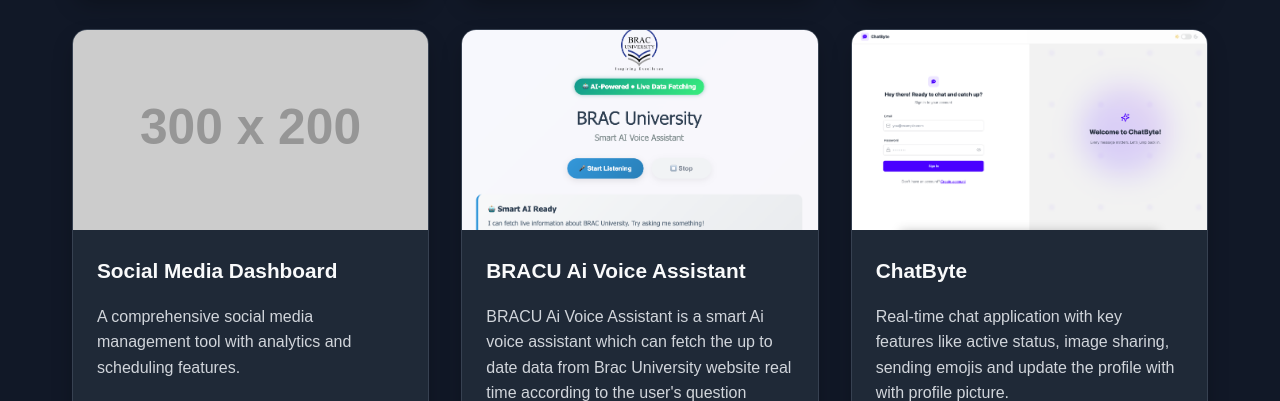
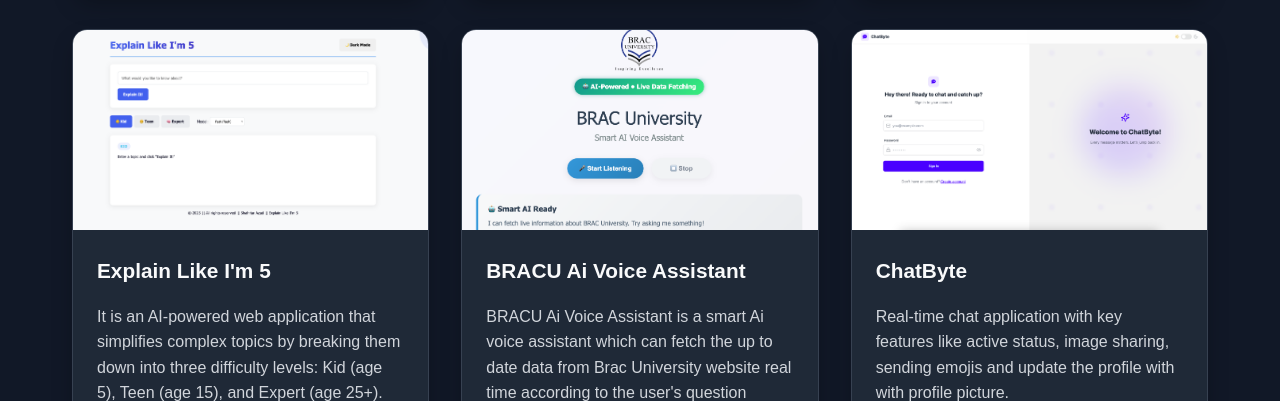
Before and after one commit to Shahriar-Azad/My_Portfolio, a plain HTML site: page index.html in a window 1280 px wide. Shown: the part 1839-2240 px from the top of the page. Drawn offline with Linux system fonts and the light colour scheme; placeholder pictures from the web are drawn by us; a web font is replaced by a local one.

Commit message:
project3 uploaded

```diff
--- a/index.html
+++ b/index.html
@@ -113,14 +113,14 @@
             </div>
             <div class="project-card">
                 <div class="project-image">
-                    <img src="https://via.placeholder.com/300x200/10b981/ffffff?text=Project+4" alt="Social Media Dashboard">
+                    <img src="images/project3.png" alt="Social Media Dashboard">
                 </div>
                 <div class="project-details">
-                    <h3>Social Media Dashboard</h3>
-                    <p>A comprehensive social media management tool with analytics and scheduling features.</p>
+                    <h3>Explain Like I'm 5</h3>
+                    <p>It is an AI-powered web application that simplifies complex topics by breaking them down into three difficulty levels: Kid (age 5), Teen (age 15), and Expert (age 25+). The intuitive interface lets users input any topic and instantly get tailored explanations at each level, making it useful for learners, educators, and curious minds alike.<br>Tech Stack Used:<br>React.js, Html5, Css3, Google Gemini Ai Api</p>
                     <div class="project-buttons">
-                        <a href="#" class="btn btn-primary"><i class="fas fa-external-link-alt"></i> Live</a>
-                        <a href="#" class="btn btn-secondary"><i class="fab fa-github"></i> Source Code</a>
+                        <a href="https://explain-like-im-5-shahriarazad.vercel.app/" class="btn btn-primary"><i class="fas fa-external-link-alt"></i> Live</a>
+                        <a href="https://github.com/Shahriar-Azad/Explain_Like_Im_5" class="btn btn-secondary"><i class="fab fa-github"></i> Source Code</a>
                     </div>
                 </div>
             </div>
```
Also changed, not shown: images/project3.png (added), 2 other files.
